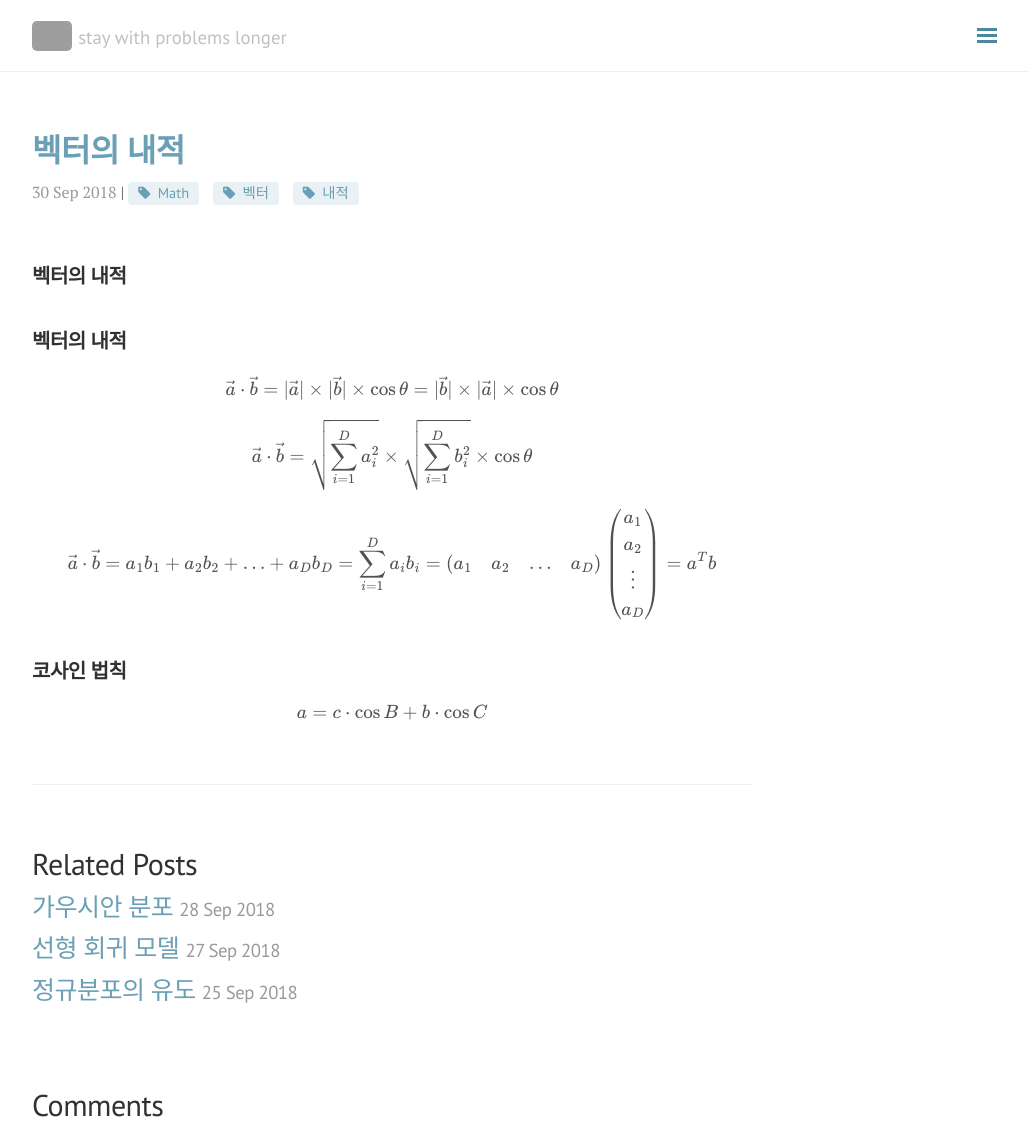
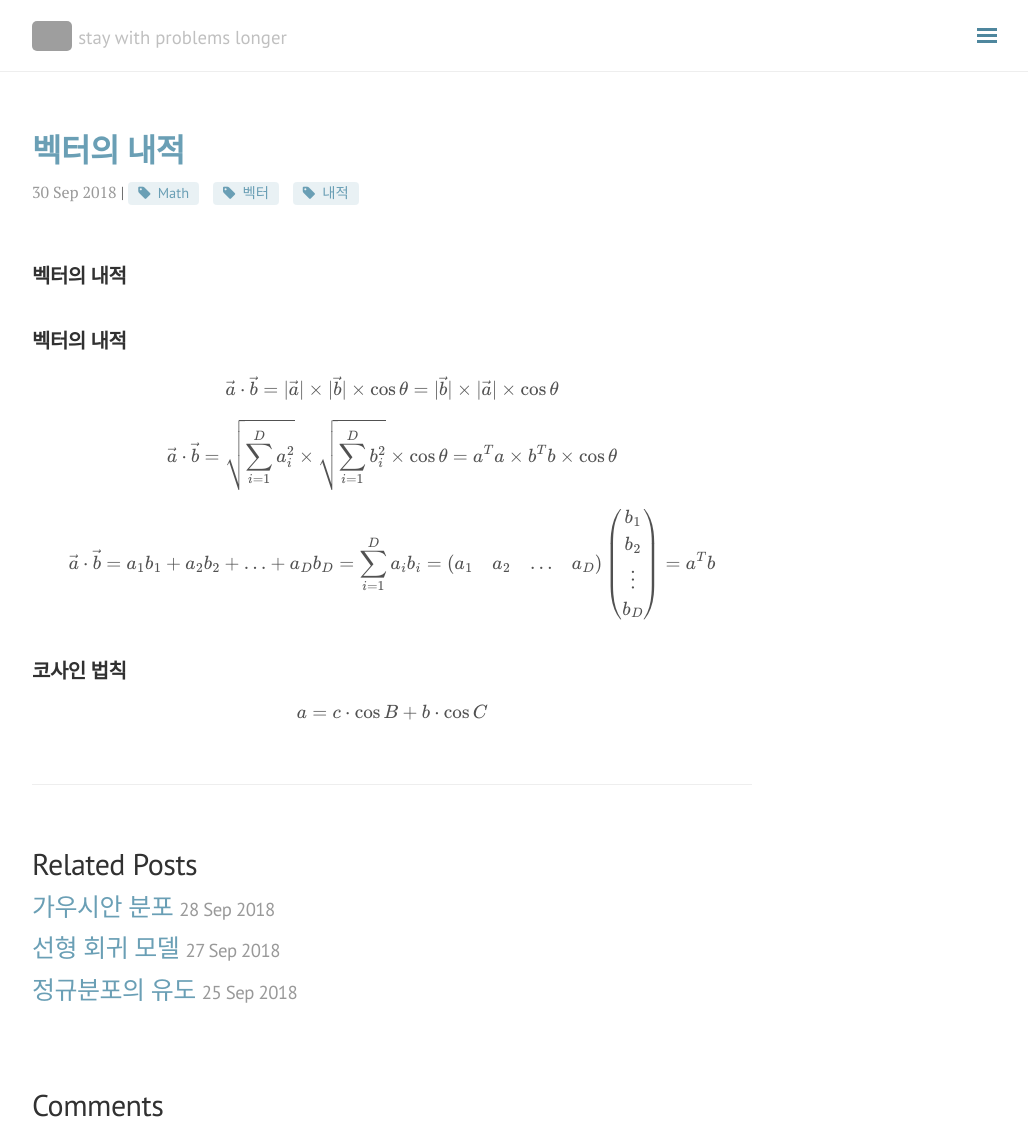
Before and after one commit to seokhoonj/seokhoonj.github.io, a Jekyll site: the page built from _posts/Math/2018-09-30-Math-inner_product.md, in a window 1280 px wide and 1133 px high. Shown: the whole window, without its empty margins (248-1276 px from the left). Built offline with Jekyll 4.4.1, drawn with Linux system fonts in a browser that asks for light colours; nearby versions of some CDN libraries; formulas are drawn with MathJax 3; comment, search, counter and statistics services are not loaded; grey boxes are pictures that could not be loaded.

Commit message:
add _posts

```diff
--- a/_posts/Math/2018-09-30-Math-inner_product.md
+++ b/_posts/Math/2018-09-30-Math-inner_product.md
@@ -12,8 +12,8 @@ comments: false
 
 ## 벡터의 내적
 \\( \vec{a} \cdot \vec{b} = \|\vec{a}\| \times \|\vec{b}\| \times \cos\theta = \|\vec{b}\| \times \|\vec{a}\| \times \cos\theta \\)
-\\( \vec{a} \cdot \vec{b} = \sqrt{\sum\_{i=1}^{D} a\_i^2} \times \sqrt{\sum\_{i=1}^{D} b\_i^2} \times \cos\theta \\)
-\\( \vec{a} \cdot \vec{b} = a\_1 b\_1 + a\_2 b\_2 + \ldots + a\_D b\_D = \sum\_{i=1}^{D} a\_i b\_i = \left(\begin{array}{cccc} a\_1 & a\_2 & \ldots & a\_D \end{array}\right) \left(\begin{array}{c} a\_1 \\\\ a\_2 \\\\ \vdots \\\\ a\_D \end{array}\right) = a^T b \\)
+\\( \vec{a} \cdot \vec{b} = \sqrt{\sum\_{i=1}^{D} a\_i^2} \times \sqrt{\sum\_{i=1}^{D} b\_i^2} \times \cos\theta = a^T a \times b^T b \times \cos{\theta} \\)
+\\( \vec{a} \cdot \vec{b} = a\_1 b\_1 + a\_2 b\_2 + \ldots + a\_D b\_D = \sum\_{i=1}^{D} a\_i b\_i = \left(\begin{array}{cccc} a\_1 & a\_2 & \ldots & a\_D \end{array}\right) \left(\begin{array}{c} b\_1 \\\\ b\_2 \\\\ \vdots \\\\ b\_D \end{array}\right) = a^T b \\)
 
 ## 코사인 법칙
 \\( a = c \cdot \cos{B} + b \cdot \cos{C} \\)
```
